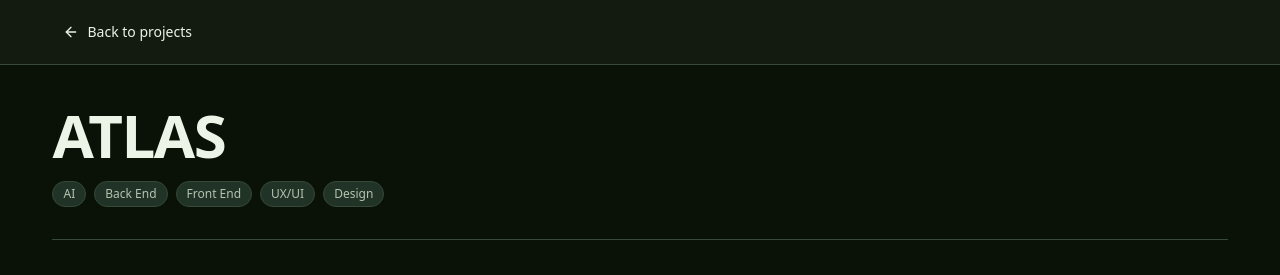
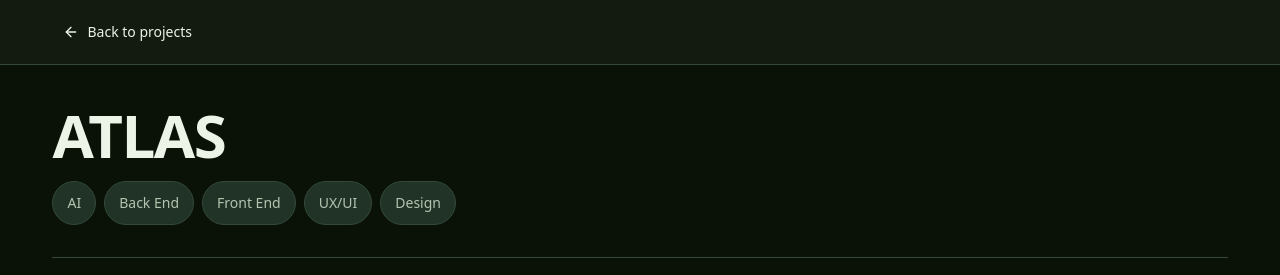
Before and after one commit to emmanuelolivo1002/portfolio-2027, a Next.js app: page / in a window 1280 px wide. Both pictures are taken after a click on the button "ATLAS". Shown: the part 924-1199 px from the top of the page. Built offline with nearby package versions, Linux system fonts and the light colour scheme.

Commit message:
Align project role pills and actions

```diff
--- a/src/components/project-card.tsx
+++ b/src/components/project-card.tsx
@@ -14,11 +14,18 @@ import { Button } from "./ui/button";
 import { Card } from "./ui/card";
 import { Dialog, DialogClose, DialogContent, DialogDescription, DialogTitle, DialogTrigger } from "./ui/dialog";
 
-function Roles({ roles, className = "" }: { roles: string[]; className?: string }) {
+function Roles({ roles, className, size = "compact" }: { roles: string[]; className?: string; size?: "compact" | "large" }) {
   return (
     <div className={cn("flex flex-wrap gap-3", className)}>
       {roles.map((role) => (
-        <Badge key={role} variant="outline" className="h-auto rounded-full border-border bg-secondary px-2.5 py-1 text-xs font-medium text-muted-foreground">
+        <Badge
+          key={role}
+          variant="outline"
+          className={cn(
+            "rounded-full border-border bg-secondary font-medium text-muted-foreground",
+            size === "large" ? "h-11 px-3.5 py-0 text-sm" : "h-auto px-2.5 py-1 text-xs",
+          )}
+        >
           {role}
         </Badge>
       ))}
@@ -73,8 +80,8 @@ function ProjectDetails({ project }: { project: Project }) {
           <div className="mb-7 border-b border-border pb-6 sm:mb-9 sm:pb-8">
             <DialogTitle className="text-4xl font-bold tracking-tight text-foreground sm:text-5xl lg:text-6xl">{project.title}</DialogTitle>
             <DialogDescription className="sr-only">{project.shortDescription}</DialogDescription>
-            <div className="mt-4 flex flex-wrap items-center justify-between gap-4">
-              <Roles roles={project.roles} className="gap-2" />
+            <div className="mt-4 flex flex-col items-start gap-x-6 gap-y-3 md:flex-row md:flex-wrap md:items-center md:justify-between">
+              <Roles roles={project.roles} size="large" className="gap-2" />
               {(project.linkToView || project.linkToCode) && (
                 <div className="flex flex-wrap gap-2.5">
                   {project.linkToView && (
```
